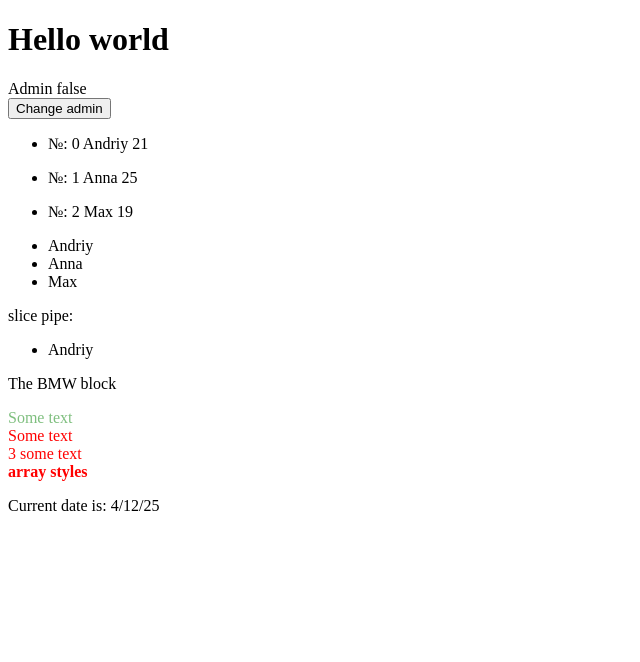
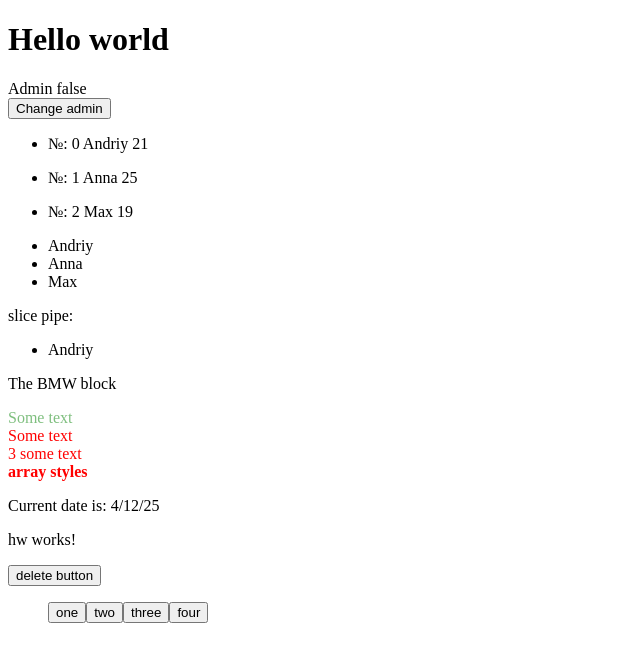
Before and after one commit to victorlissoviy/angular-first, an Angular app: page /hw in a window 1280 px wide. Before the commit this address led to /. Shown: the top 662 px of the page, without its empty margins (0-640 px from the left). Built offline with nearby package versions, Linux system fonts and the light colour scheme.

Commit message:
done HW 4

```diff
--- a/src/app/app.component.html
+++ b/src/app/app.component.html
@@ -46,3 +46,5 @@
 
 <!-- https://angular.dev/api/common/DatePipe -->
 <p>Current date is: {{ currentDate | date : 'shortDate' }}</p>
+
+<router-outlet></router-outlet>
--- a/src/app/app.component.ts
+++ b/src/app/app.component.ts
@@ -8,6 +8,7 @@ import {
   NgSwitchCase,
   NgSwitchDefault, SlicePipe
 } from '@angular/common';
+import {RouterOutlet} from '@angular/router';
 
 @Component({
   selector: 'app-root',
@@ -19,7 +20,8 @@ import {
     NgSwitchDefault,
     NgClass,
     DatePipe,
-    SlicePipe
+    SlicePipe,
+    RouterOutlet
   ],
   templateUrl: './app.component.html',
   styleUrl: './app.component.scss'
--- /dev/null
+++ b/src/app/components/hw/hw.component.html
@@ -0,0 +1,11 @@
+<p>hw works!</p>
+
+<button (click)="deleteButton()" *ngIf="isDelButton">delete button</button>
+
+<p>{{ currentText }}</p>
+
+<ul>
+  <ng-container *ngFor="let label of labels">
+    <button (click)="setNewLabel($event)">{{ label }}</button>
+  </ng-container>
+</ul>
--- /dev/null
+++ b/src/app/components/hw/hw.component.ts
@@ -0,0 +1,39 @@
+import { Component } from '@angular/core';
+import {NgForOf, NgIf} from '@angular/common';
+
+@Component({
+  selector: 'app-hw',
+  imports: [
+    NgIf,
+    NgForOf
+  ],
+  templateUrl: './hw.component.html',
+  styleUrl: './hw.component.scss'
+})
+export class HwComponent {
+  isDelButton: boolean = true;
+
+  currentText:string = "";
+
+  labels: string[] = [
+    "one",
+    "two",
+    "three",
+    "four"
+  ];
+
+  deleteButton() {
+    this.isDelButton = false;
+  }
+
+  setNewLabel(event: MouseEvent) {
+    let target = event.target;
+    if (target == null) {
+      return;
+    }
+    if (target instanceof HTMLButtonElement) {
+      this.currentText = target.textContent ?? "";
+    }
+
+  }
+}
```
Also changed, not shown: src/app/app.routes.ts (+9 -1 lines), src/app/components/hw/hw.component.scss (added), 1 other file (tests, documents, lock files or other folders).
